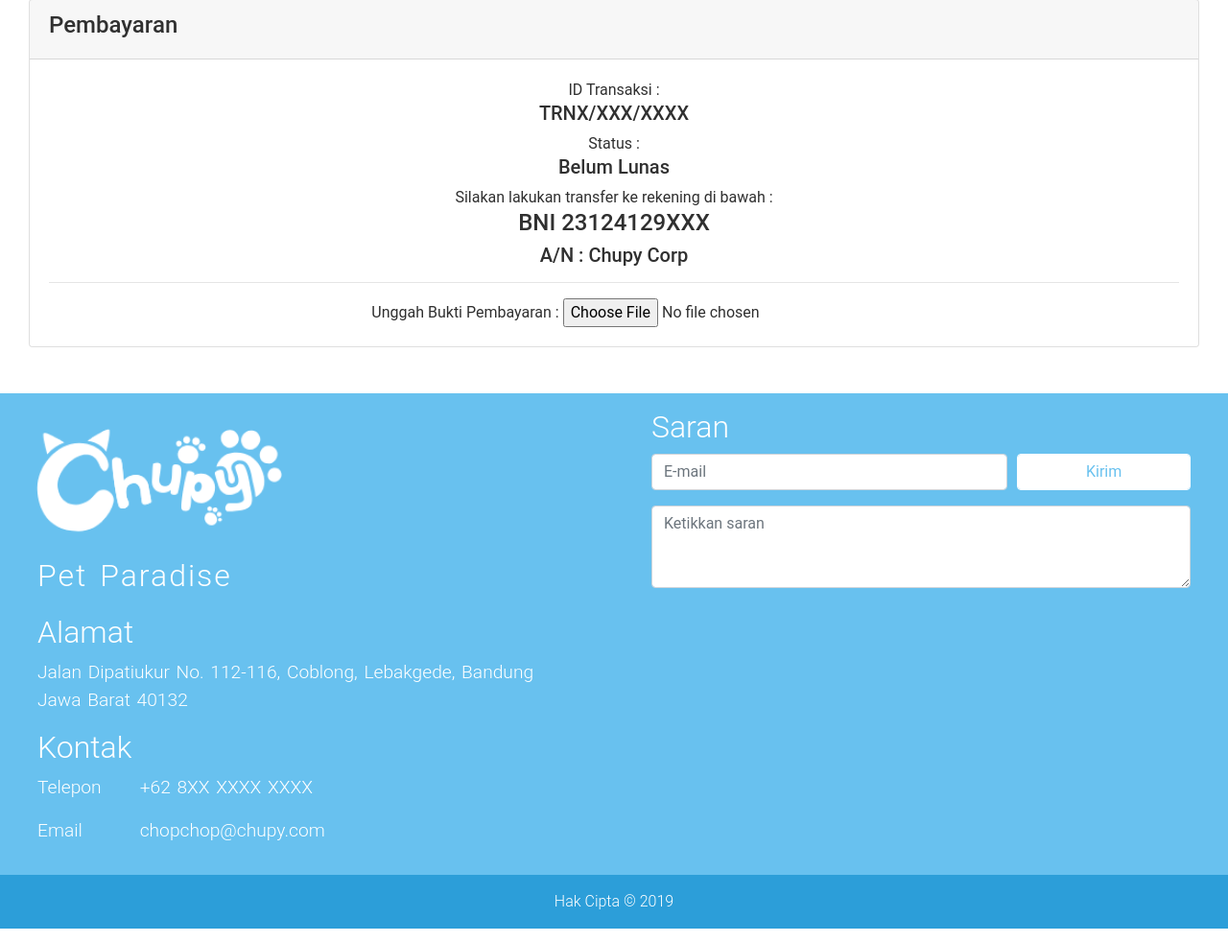
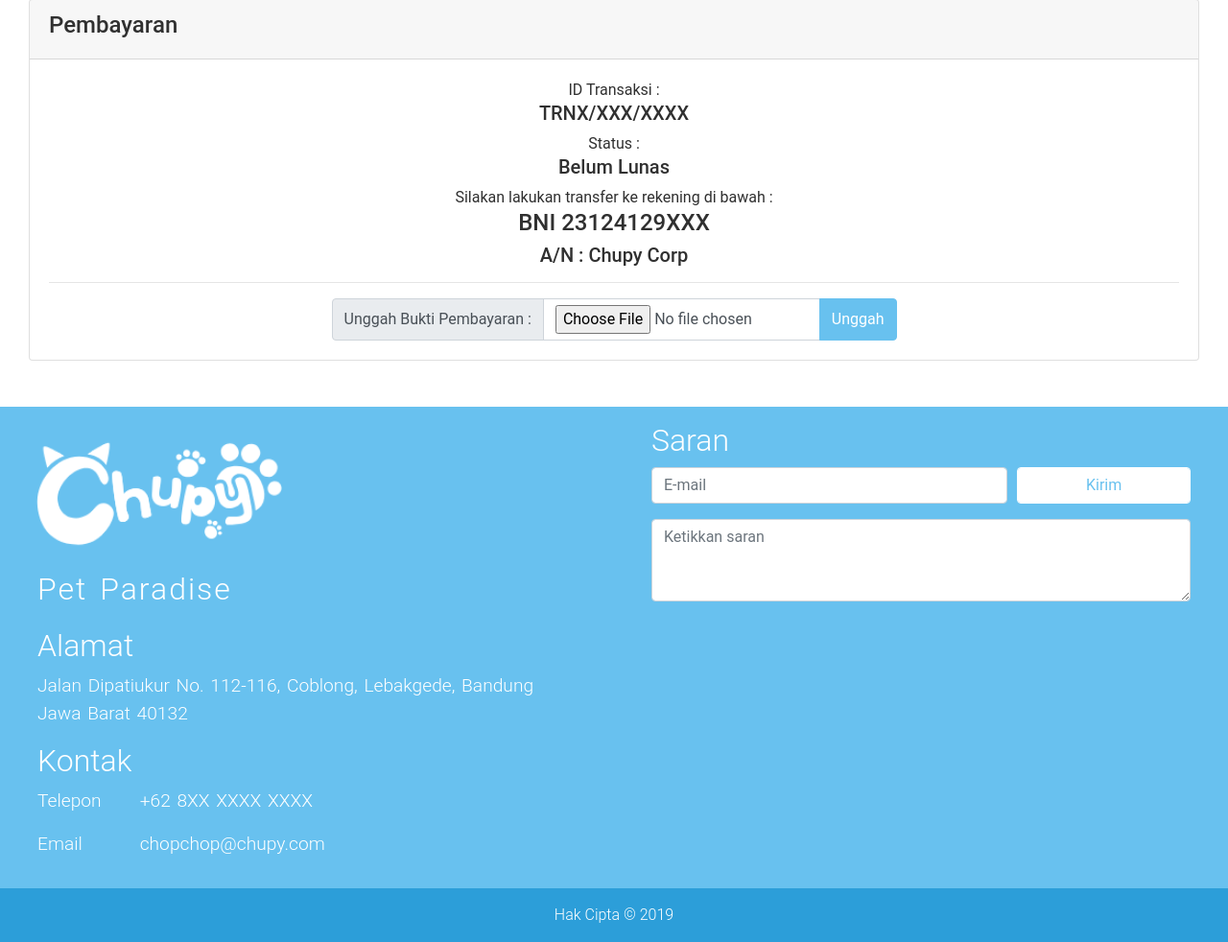
Before and after one commit to OnielN14/chupy-atol, a PHP site: page /view/pembayaran.php in a window 1280 px wide. Shown: the part 838-1820 px from the top of the page at 96% size. Run offline with PHP 8.4, Linux system fonts and the light colour scheme; data that the repository does not hold is empty.

Commit message:
update - restyling

```diff
--- a/extension/css/style-pembayaran.css
+++ b/extension/css/style-pembayaran.css
@@ -45,3 +45,11 @@ h6 {
 .pembayaran-bank-info > .pembayaran-info-detail > p{
     margin:0px;
 }
+
+@media screen and (min-width:768px){
+    .pembayaran-upload-area{
+        margin-left: auto;
+        margin-right: auto;
+        width: 50%;
+    }
+}
--- a/extension/js/page/home.pembayaran.js
+++ b/extension/js/page/home.pembayaran.js
@@ -0,0 +1,3 @@
+let userDeliverAddressTextArea = $('#user-deliver-address')
+let userContactInput = $('#user-contact')
+let transactionButton = $('#button-transaksi')
--- a/view/pembayaran.php
+++ b/view/pembayaran.php
@@ -110,7 +110,7 @@
                                         </table>
                                     </div>
                                     <div class="row mt-4">
-                                        <button id="buttonTransaksi" class="btn btn-primary form-control">Lakukan Pembayaran</button>
+                                        <button id="button-transaksi" class="btn btn-primary form-control">Lakukan Pembayaran</button>
                                     </div>
                                 </div>
                             </div>
@@ -121,7 +121,6 @@
                 <div class="row my-5">
                     <div class="col">
                         <div class="card">
-                            <form action="#" method="post">
                             <div class="card-header">
                                 <h4>Pembayaran</h4>
                             </div>
@@ -145,12 +144,16 @@
                                         <h5>A/N : Chupy Corp</h5>
                                     </div>
                                     <hr>
-                                        <div>
-                                            Unggah Bukti Pembayaran : <input type="file" name="buktiBayar">
+                                    <div class="input-group pembayaran-upload-area">
+                                        <div class="input-group-prepend">
+                                            <label for="buktiBayar" class="input-group-text">Unggah Bukti Pembayaran :</label>
+                                        </div>
+                                        <input id="buktiBayar" type="file" class="form-control" name="buktiBayar">
+                                        <div class="input-group-append">
+                                            <button class="btn btn-primary">Unggah</button></div>
                                     </div>
                                 </div>
                             </div>
-                            </form>
                         </div>
                     </div>
                 </div>
```
Lines whose indentation alone changed are shown as unchanged.
